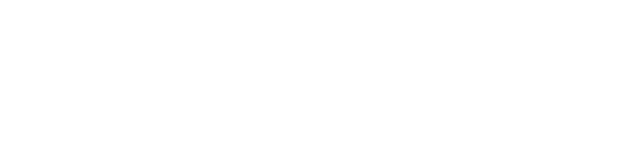
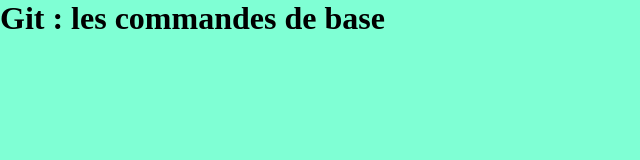
Before and after one commit to Norbert-Molina/github, a plain HTML site: page index.html in a window 1280 px wide. Shown: the whole page, without its empty margins (0-640 px from the left). Drawn offline with Linux system fonts and the light colour scheme.

Commit message:
stylesheet applied to index.html

```diff
--- a/index.html
+++ b/index.html
@@ -4,9 +4,10 @@
     <meta charset="UTF-8">
     <meta http-equiv="X-UA-Compatible" content="IE=edge">
     <meta name="viewport" content="width=device-width, initial-scale=1.0">
-    <title>Document</title>
+    <title>Commandes de base</title>
+    <link rel="stylesheet" href="main.css">
 </head>
 <body>
-
+    <h1>Git : les commandes de base</h1>
 </body>
 </html>
--- a/main.css
+++ b/main.css
@@ -0,0 +1,8 @@
+* {box-sizing: border-box;
+    margin: 0;
+    padding: 0;
+}
+
+body {
+    background-color: aquamarine;
+}
```
